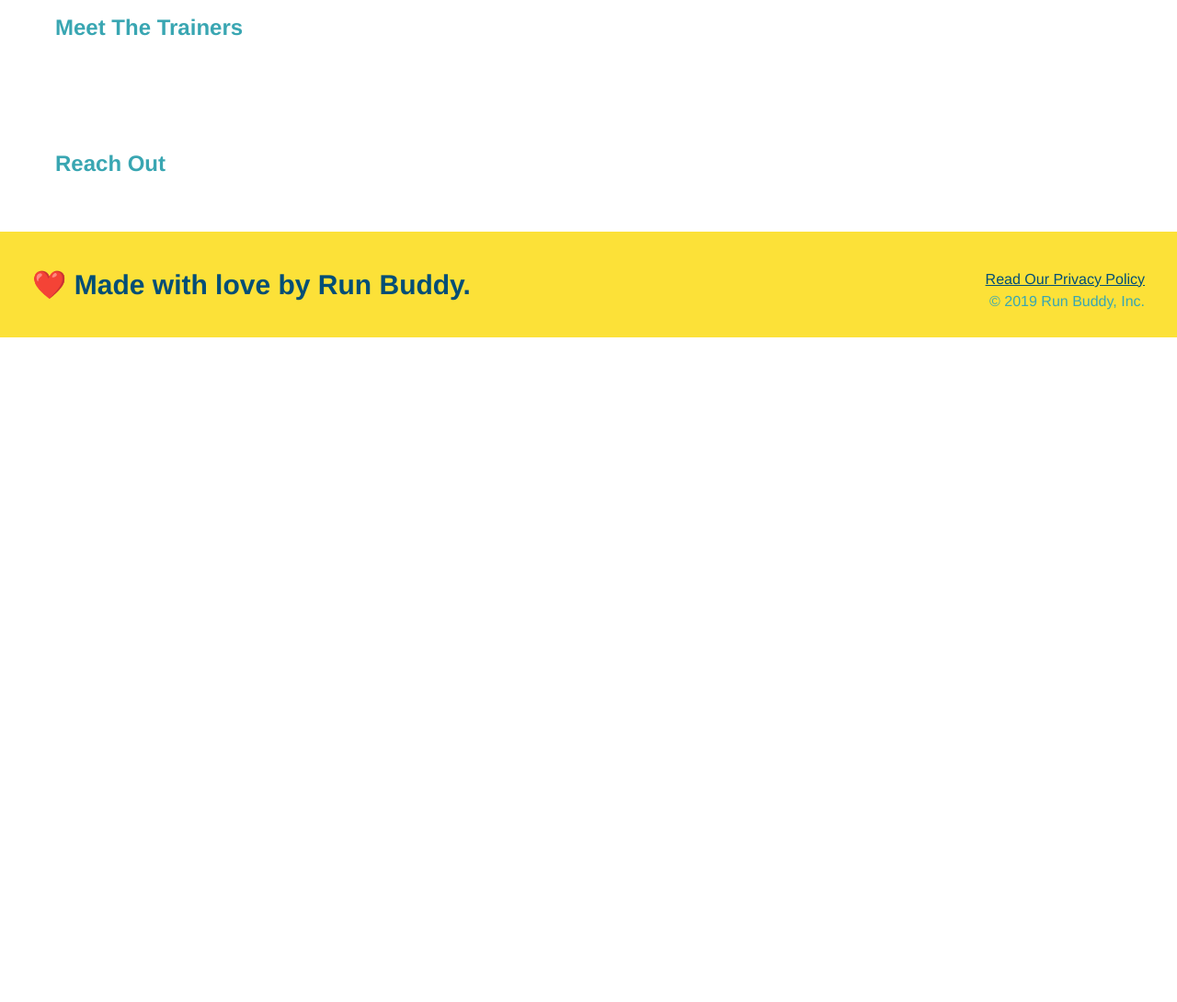
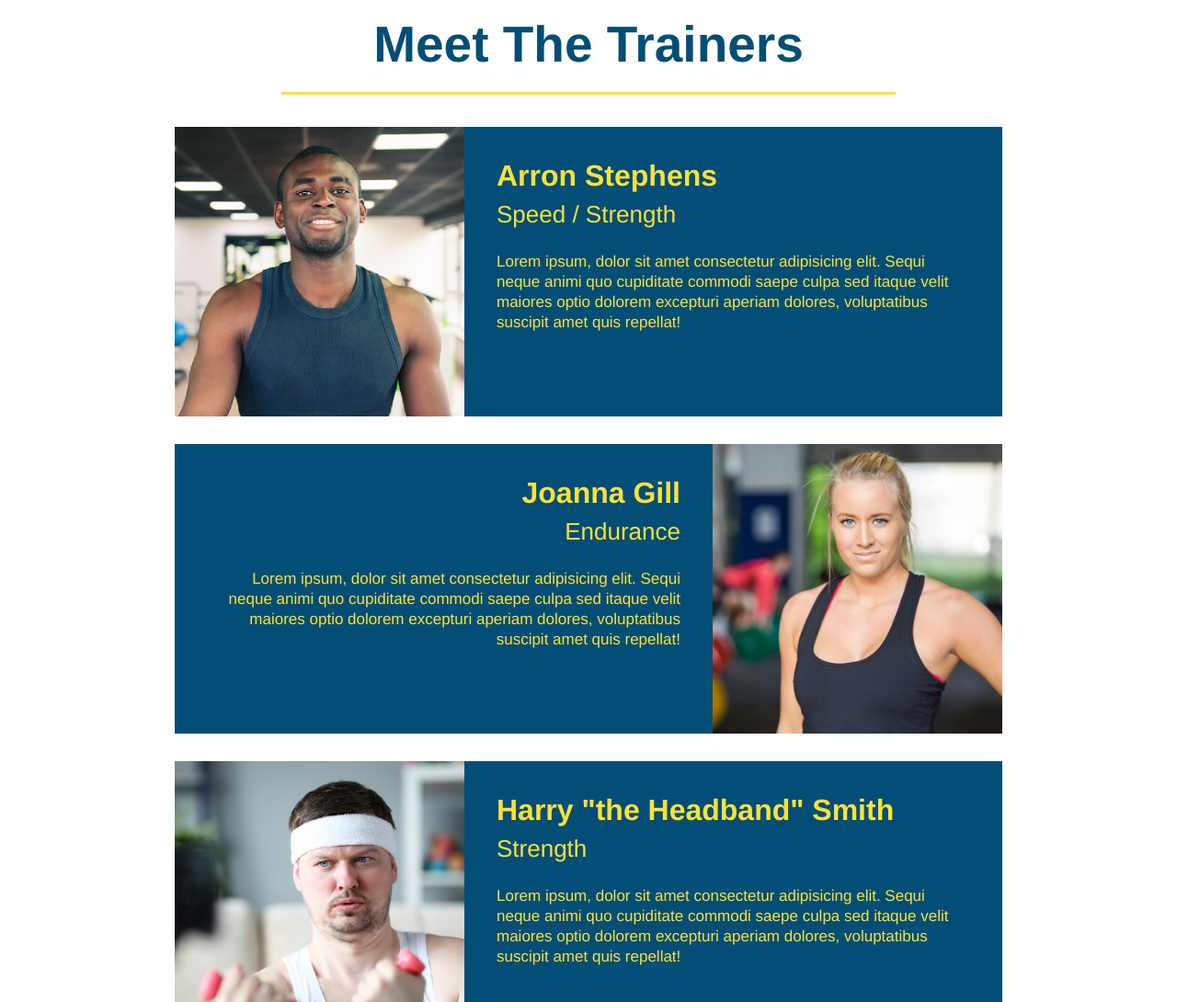
Before and after one commit to aura-parish/run-buddy, a plain HTML site: page index.html in a window 1280 px wide. Shown: the part 2580-3670 px from the top of the page at 92% size. Before the commit the page ends 2947 px from the top, so only its background shows below. Drawn offline with Linux system fonts and the light colour scheme.

Commit message:
meet the trainers section

```diff
--- a/assets/css/style.css
+++ b/assets/css/style.css
@@ -211,3 +211,46 @@ header {
 .steps span {
   font-size: 38px;
 }
+.trainers {
+  text-align: center;
+}
+.trainer {
+  width: 900px;
+  margin: 0 auto 30px auto;
+  background: #024e76;
+  color: #fce138;
+  overflow: auto;
+}
+.trainer img {
+  width: 35%;
+  float: left;
+  overflow: auto;
+}
+.trainer-bio {
+  padding: 35px;
+  float: left;
+  width: 65%;
+  overflow: auto;
+}
+.text-left {
+  text-align: left;
+}
+
+.text-right {
+  text-align: right;
+}
+.trainer-bio h3 {
+  font-size: 32px;
+  margin-bottom: 8px;
+}
+
+.trainer-bio h4 {
+  font-weight: lighter;
+  font-size: 26px;
+  margin-bottom: 25px;
+}
+
+.trainer-bio p {
+  font-size: 17px;
+  line-height: 1.3;
+}
--- a/index.html
+++ b/index.html
@@ -108,8 +108,47 @@
         </section>
 
         <!-- "meet the trainers" section -->
-        <section>
-            <h2>Meet The Trainers</h2>
+        <section id="your-trainers" class="trainers">
+            <h2 class="section-title primary-border">
+                Meet The Trainers
+            </h2>
+            <article class="trainer">
+                <img src="./assets/images/trainer-1.jpg" alt="Arron Stephens in his workout clothes, ready to pump iron" />
+                <div class="trainer-bio text-left">
+                    <h3>Arron Stephens</h3>
+                    <h4>Speed / Strength</h4>
+                    <p>
+                        Lorem ipsum, dolor sit amet consectetur adipisicing elit. Sequi neque animi quo cupiditate commodi saepe culpa sed
+                        itaque velit maiores optio dolorem excepturi aperiam dolores, voluptatibus suscipit amet quis repellat!
+                    </p>
+                </div>
+            </article>
+
+            <!-- second trainer bio-->
+            <article class="trainer">
+                <div class="trainer-bio text-right">
+                    <h3>Joanna Gill</h3>
+                    <h4>Endurance</h4>
+                    <p>
+                        Lorem ipsum, dolor sit amet consectetur adipisicing elit. Sequi neque animi quo cupiditate commodi saepe culpa sed
+                        itaque velit maiores optio dolorem excepturi aperiam dolores, voluptatibus suscipit amet quis repellat!
+                    </p>
+                </div>
+                <img src="./assets/images/trainer-2.jpg" alt="Joanna Gill cooling off after a workout" />
+            </article>
+
+            <!-- third trainer bio -->
+            <article class="trainer">
+                <img src="./assets/images/trainer-3.jpg" alt="Harry Smith wearing a headband and lifting comically small pink weights" />
+                <div class="trainer-bio text-left">
+                    <h3>Harry "the Headband" Smith</h3>
+                    <h4>Strength</h4>
+                    <p>
+                        Lorem ipsum, dolor sit amet consectetur adipisicing elit. Sequi neque animi quo cupiditate commodi saepe culpa sed
+                        itaque velit maiores optio dolorem excepturi aperiam dolores, voluptatibus suscipit amet quis repellat!
+                    </p>
+                </div>
+            </article>
         </section>
 
         <!-- "reach out" section -->
```
Also changed, not shown: assets/images/trainer-1.jpg (added), assets/images/trainer-2.jpg (added), assets/images/trainer-3.jpg (added).
